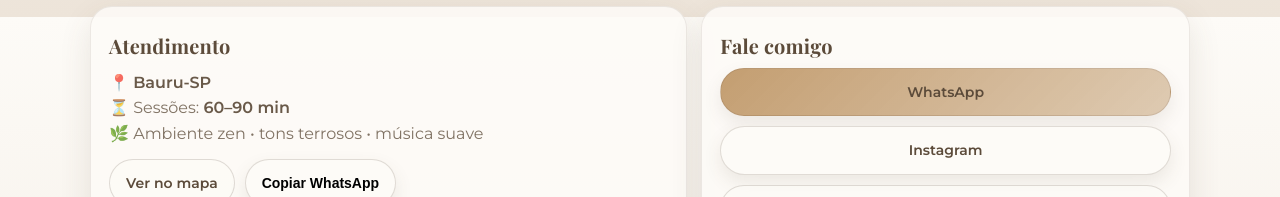
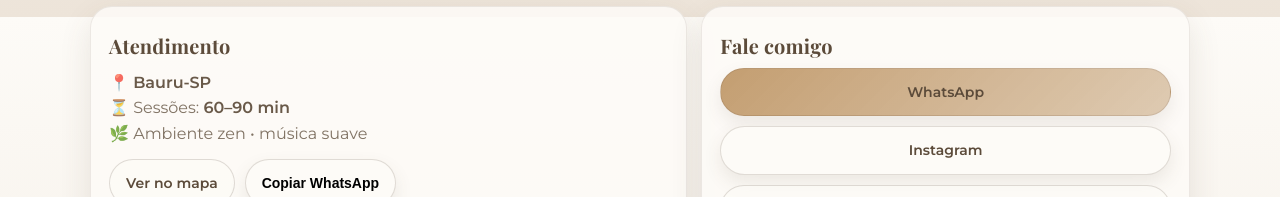
Before and after one commit to lucascardosoinocencio/projeto-masso-ana, a plain HTML site: page index.html in a window 1280 px wide. Shown: the part 7183-7380 px from the top of the page. Drawn offline with nearby package versions, Linux system fonts and the light colour scheme.

Commit message:
Update index.html

```diff
--- a/index.html
+++ b/index.html
@@ -666,7 +666,7 @@
             <p class="maxw">
               📍 <strong>Bauru-SP</strong><br>
               ⏳ Sessões: <strong>60–90 min</strong><br>
-              🌿 Ambiente zen • tons terrosos • música suave
+              🌿 Ambiente zen • música suave
             </p>
 
             <div class="contact__extras">
```
